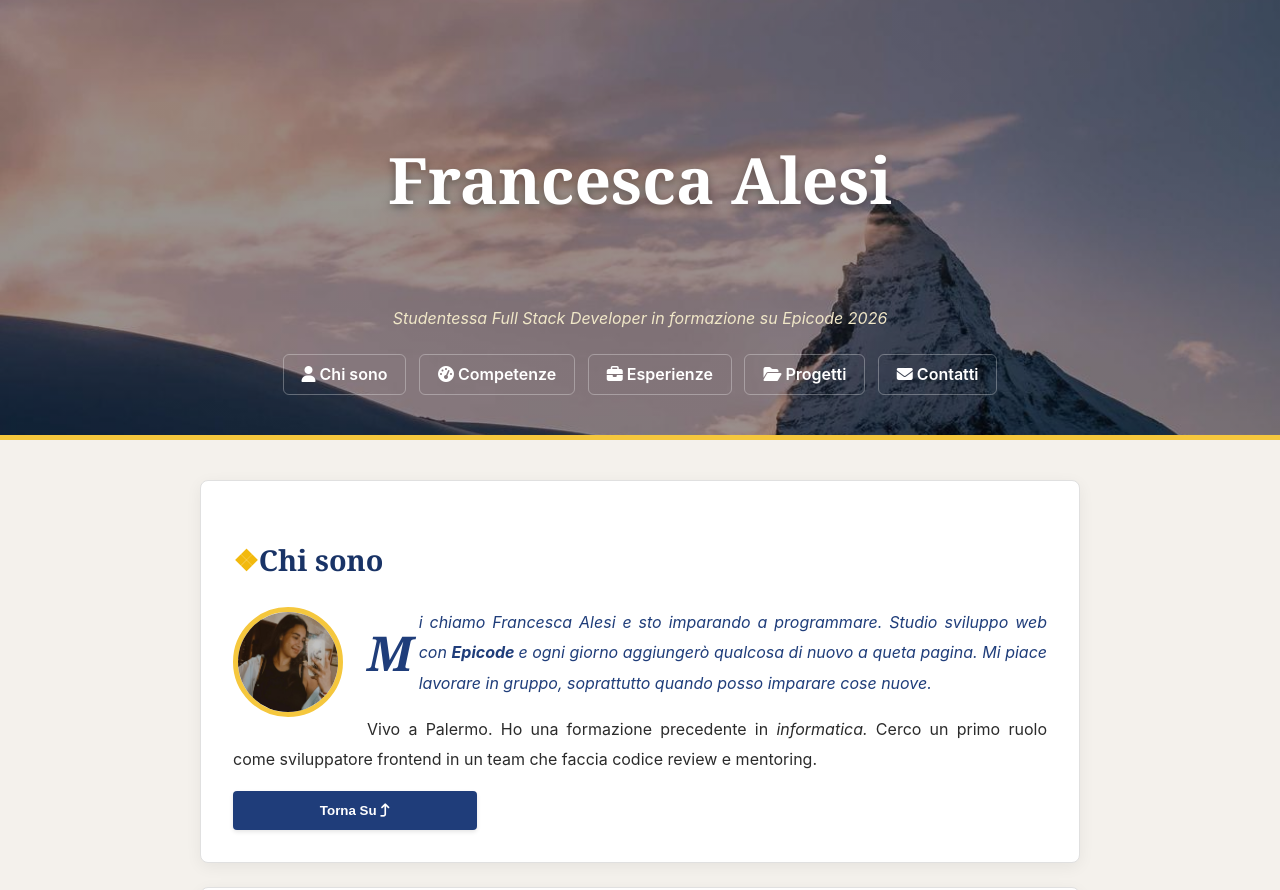
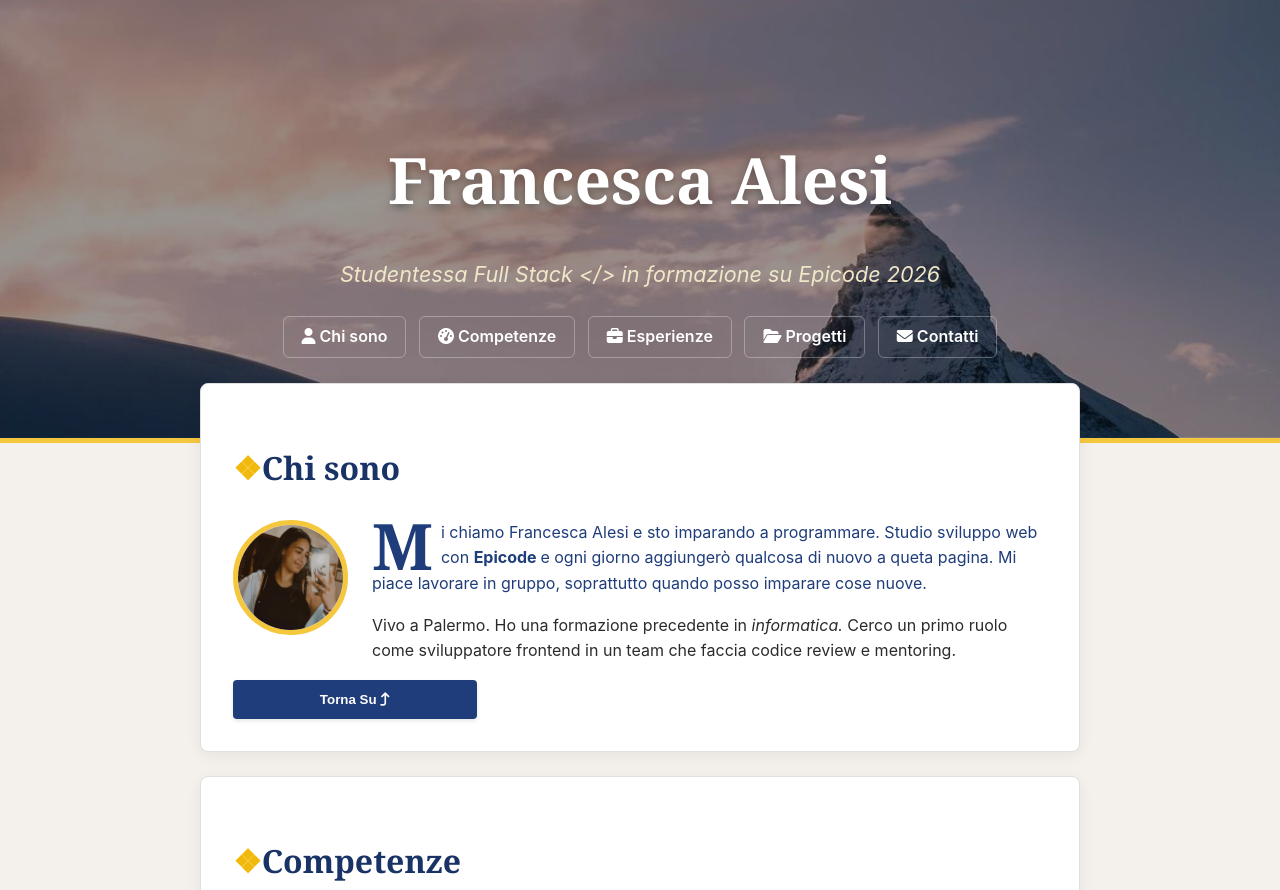
Before and after one commit to FrancescaAlesi/Progetto-settimana-1, a plain HTML site: page index.html in a window 1280 px wide. Shown: the top 890 px of the page. Drawn offline with Linux system fonts and the light colour scheme.

Commit message:
aggiunzioni

```diff
--- a/assets/CSS/style.css
+++ b/assets/CSS/style.css
@@ -16,13 +16,13 @@ body {
 
 /* Header */
 #site-header {
+    position: relative;
 	background-image: linear-gradient(rgba(0, 0, 0, 0.4), rgba(0, 0, 0, 0.4)), url('../IMG/header-bg.jpg');
 	background-size: cover;
 	background-position: center;
-	color: #f0e7c8;
 	text-align: center;
 	line-height: 2.4;
-	padding: 60px 20px 40px;
+	padding: 60px 20px 80px;
 	border-bottom: 5px solid hsl(45, 90%, 60%);
 }
 
@@ -30,11 +30,22 @@ body {
     color:#ffffff;
 }
 
+#sottotitolo {
+    color: #f0e7c8;
+    font-size: 1.35rem;
+    font-style: italic;
+    display: block;
+    line-height: 1.2;
+    margin-top: 6px;
+    margin-bottom: 28px;
+}
+
 #site-header h1 {
     font-family: 'Playfair Display', Georgia, serif;
 	font-size: 4rem;
 	font-weight: bold;
 	text-shadow:  0 3px 10px rgba(0, 0, 0, 0.4);
+    margin-bottom: 0;
 }
 
 /* Nav */
@@ -71,8 +82,9 @@ body {
 /* Main centrato */
 main {
 	max-width: 920px;
-	margin: 0 auto;
-	padding: 40px 20px;
+	margin: -60px auto 40px;
+    position: relative;
+    padding: 0 20px;
 }
 
 /* Sezioni */
@@ -87,7 +99,7 @@ main section {
 
 /* Titoli del main con marker */
 h2 {
-	font-size: 1.8rem;
+	font-size: 2rem;
 	color: hsl(220, 60%, 25%);
 	text-align: left;
 	line-height: 1.6;
@@ -109,30 +121,37 @@ h3 {
 
 /* Sezione "Chi sono" */
 .avatar {
-	width: 110px;
-	height: 110px;
+	width: 115px;
+	height: 115px;
 	border: 5px solid hsl(45, 90%, 60%);
 	border-radius: 50%;
-	float: left;
-	margin: 0 24px 12px 0;
+	border-radius: 50%;
+    float: left;
+    margin: 0 24px 12px 0;
 }
 
 #chi-sono {
-	text-align: justify;
+	text-align: left;
+}
+
+#chi-sono p {
+    margin-top: 0;
+    margin-bottom: 16px;
+    line-height: 1.6;
 }
 
 #chi-sono p:first-of-type {
     font-family: 'Inter', Arial, sans-serif;
-	font-style: italic;
 	color: hsl(220, 60%, 30%);
 }
 
 #chi-sono p:first-of-type::first-letter {
     font-family:'Playfair Display', Georgia, serif;
-	font-size: 3rem;
+	font-size: 4rem;
 	font-weight: bold;
 	float: left;
-	margin-right: 6px;
+	margin-right: 8px;
+    line-height: 0.8;
 	color: hsl(220, 60%, 30%);
 }
 
--- a/index.html
+++ b/index.html
@@ -12,7 +12,7 @@
         <!--Testa della pagina-->
         <header id="site-header">
             <h1 id="inizio">Francesca Alesi</h1>
-            <p id="capitolo"><em>Studentessa Full Stack Developer in formazione su Epicode 2026</em></p>
+            <p id="sottotitolo"><em>Studentessa Full Stack &lt;/&gt; in formazione su Epicode 2026</em></p>
             <nav>
                 <ul>
                     <li>
@@ -362,10 +362,26 @@
         <!--Fine-->
         <footer id="site-footer">
             <div class="title">
-                <i class="fa-brands fa-github"></i>
-                <i class="fa-brands fa-linkedin"></i>
-                <i class="fa-solid fa-envelope"></i>
-                <i class="fa-solid fa-briefcase"></i>
+                <a href="https://github.com/FrancescaAlesi" target="_blank">
+                    <bottone type="submit">
+                        <i class="fa-brands fa-github"></i>
+                    </bottone>
+                </a>
+                <a href="https://www.linkedin.com/in/francesca-alesi/" target="_blank">
+                    <bottone type="submit">
+                        <i class="fa-brands fa-linkedin"></i>
+                    </bottone>
+                </a>
+                <a href="francesca.alesi07@gmail.com" target="_blank">
+                    <bottone type="submit">
+                        <i class="fa-solid fa-envelope"></i>
+                    </bottone>
+                </a>
+                <a href="https://epicode.com/it/" target="_blank">
+                    <bottone type="submit">
+                        <i class="fa-solid fa-briefcase"></i>
+                    </bottone>
+                </a>
             </div>
             <p>&copy; 2026 Francesca Alesi - Costruito a mano durante la prima settimana di corso Epicode</p>
         </footer>
```
